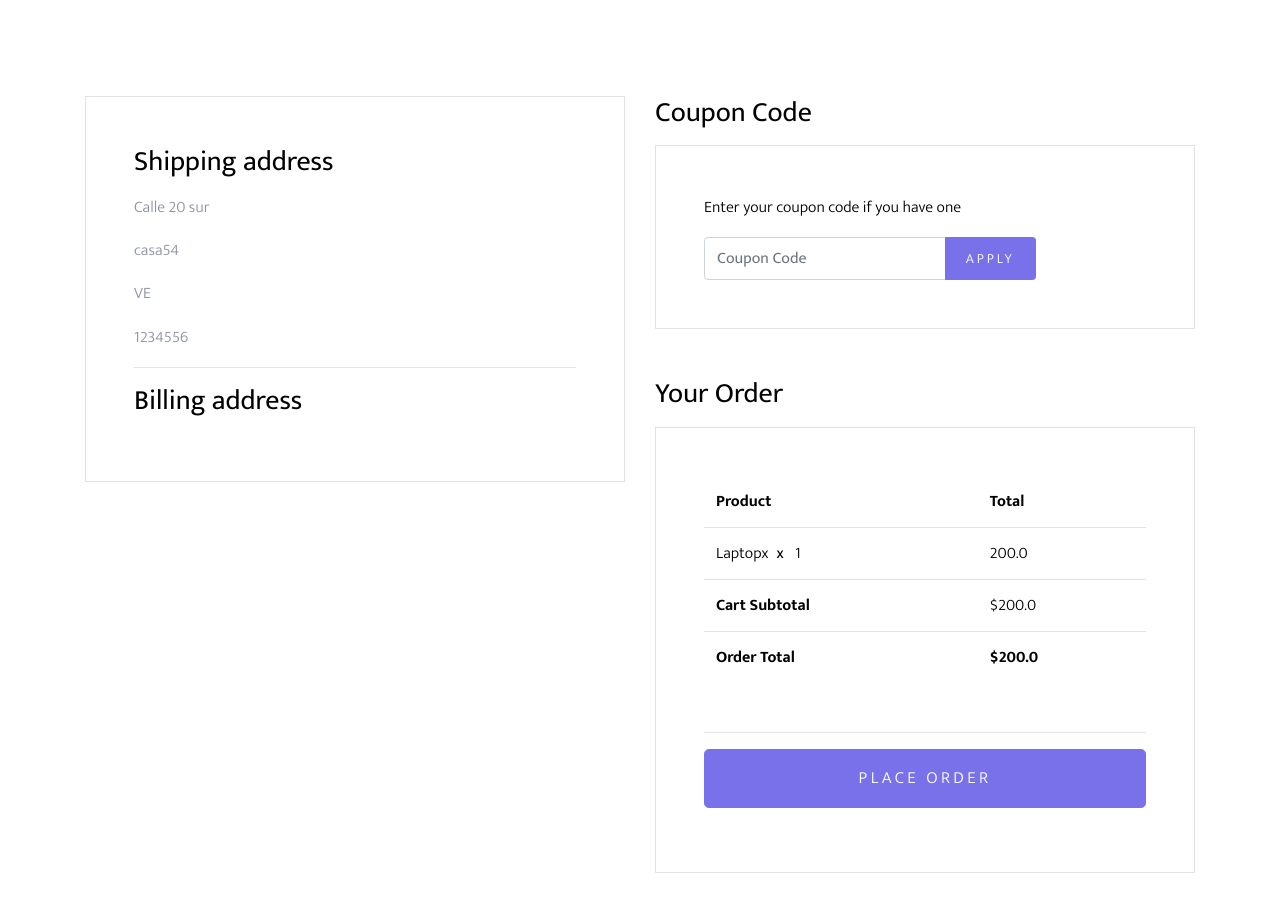
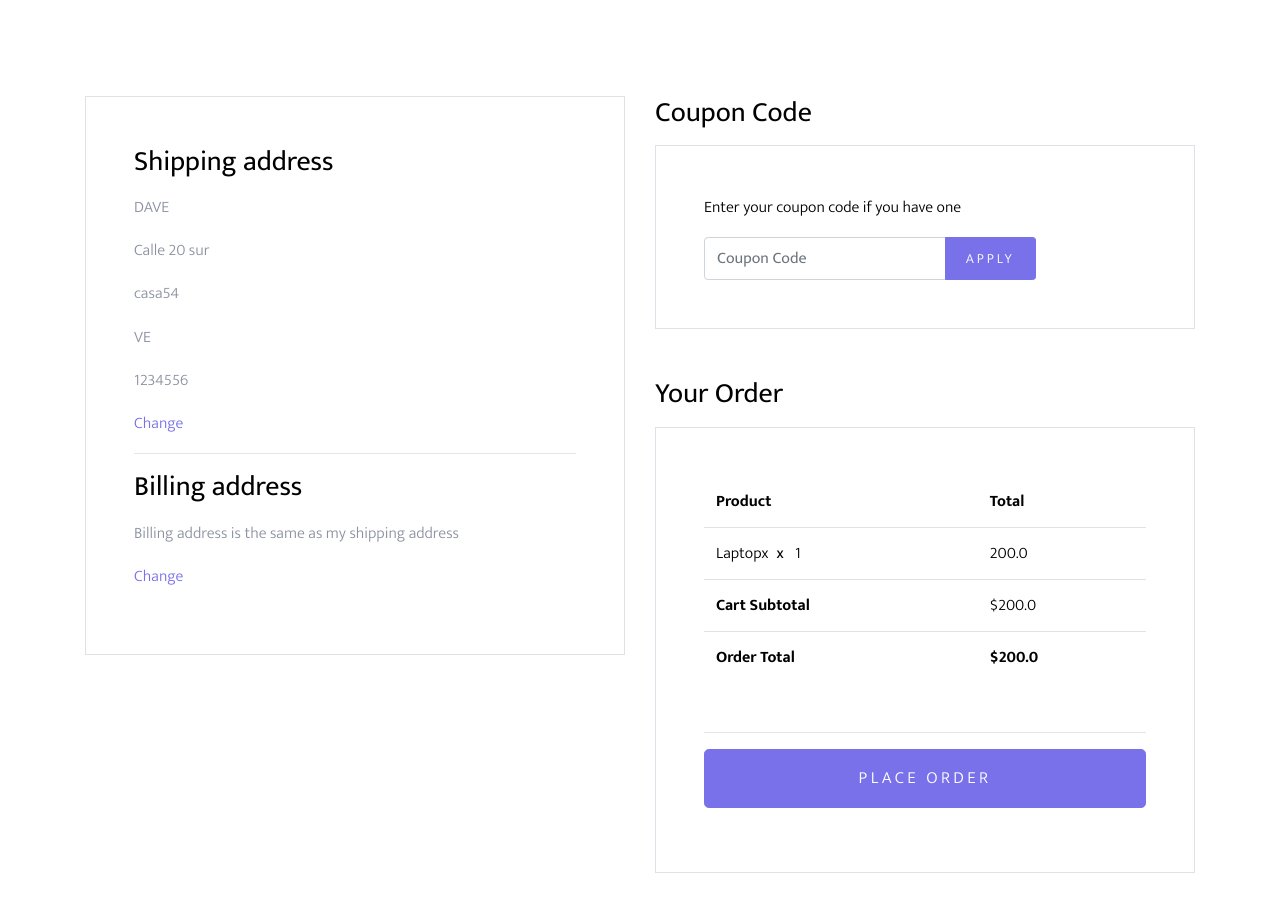
Before and after one commit to davijhon/ElectroShop, a Django app: page /checkout/ in a window 1280 px wide. Shown: the part 222-1142 px from the top of the page. Run offline with Django 3.2, Linux system fonts and the light colour scheme; a user stored in the database is signed in; data comes from the database, SQL or seed files in the repository; some libraries are stand-ins or nearby versions; some web fonts are replaced.

Commit message:
modifiyed Template default shipping and billing address

```diff
--- a/templates/shop/checkout.html
+++ b/templates/shop/checkout.html
@@ -31,16 +31,26 @@
               <div class="col-md-6 mb-5 mb-md-0">
                 <div class="p-3 p-lg-5 border">
                   <h2 class="h3 mb-3 text-black">Shipping address</h2>
-                    <p>{{ user_profile_address.username }}</p>
+                    <p>{{ user_profile_address.user.username|upper }}</p>
                     <p>{{ user_profile_address.shipping_address }}</p>
                     <p>{{ user_profile_address.shipping_address2 }}</p>
                     <p>{{ user_profile_address.shipping_country }}</p>
                     <p>{{ user_profile_address.shipping_zip }}</p>
+                    <a href="{% url 'shop:profile' user.pk %}"><p>Change</p></a>
 
                     <hr>
+
                     <h2 class="h3 mb-3 text-black">Billing address</h2>
-
-
+                    {% if user_profile_address.same_address_billing %}
+                      <p>Billing address is the same as my shipping address</p>
+                    {% else %}
+                      <p>{{ user_profile_address.user.username|upper }}</p>
+                      <p>{{ user_profile_address.billing_address }}</p>
+                      <p>{{ user_profile_address.billing_address2 }}</p>
+                      <p>{{ user_profile_address.billing_country }}</p>
+                      <p>{{ user_profile_address.billing_zip }}</p>
+                    {% endif %}
+                    <a href="{% url 'shop:profile' user.pk %}"><p>Change</p></a>
 
                 </div>
 
```
